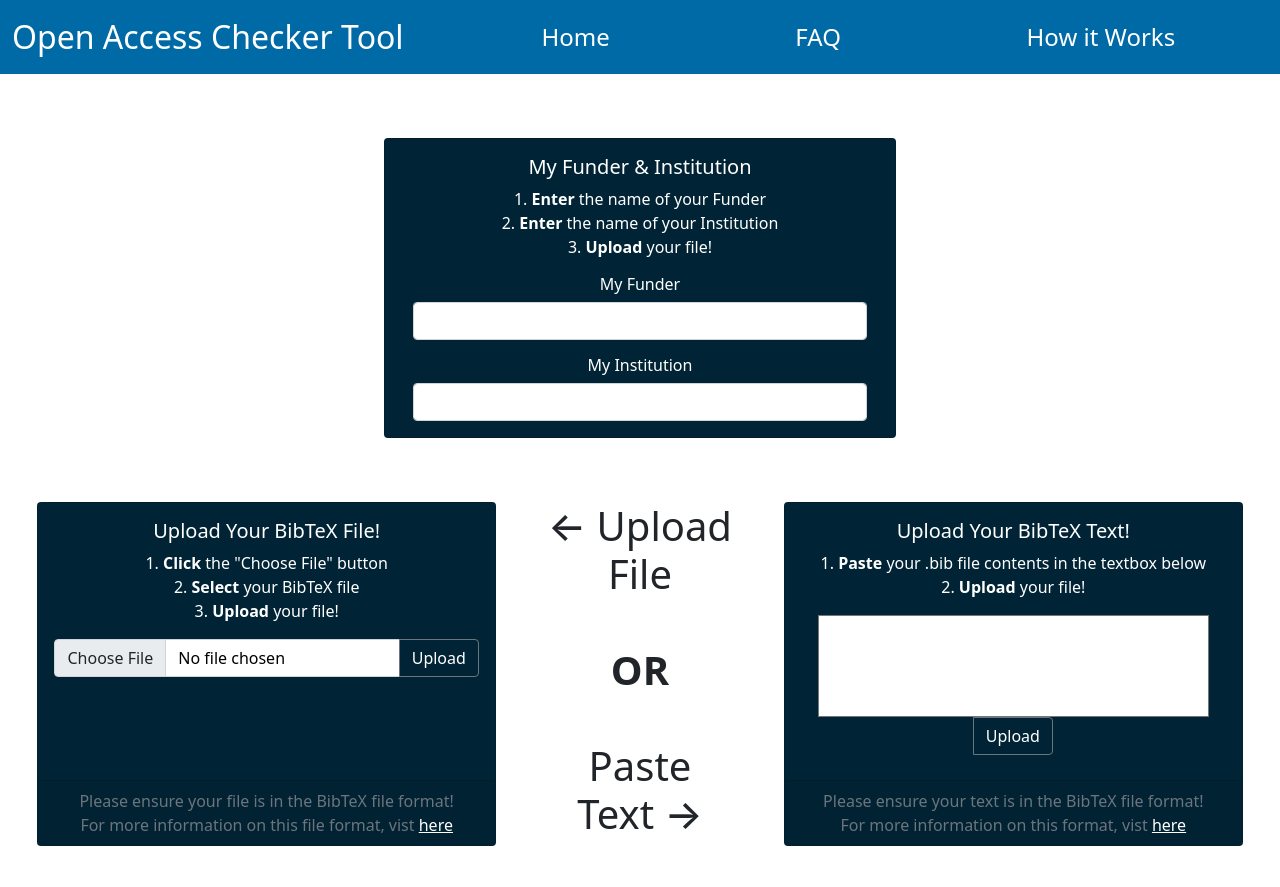
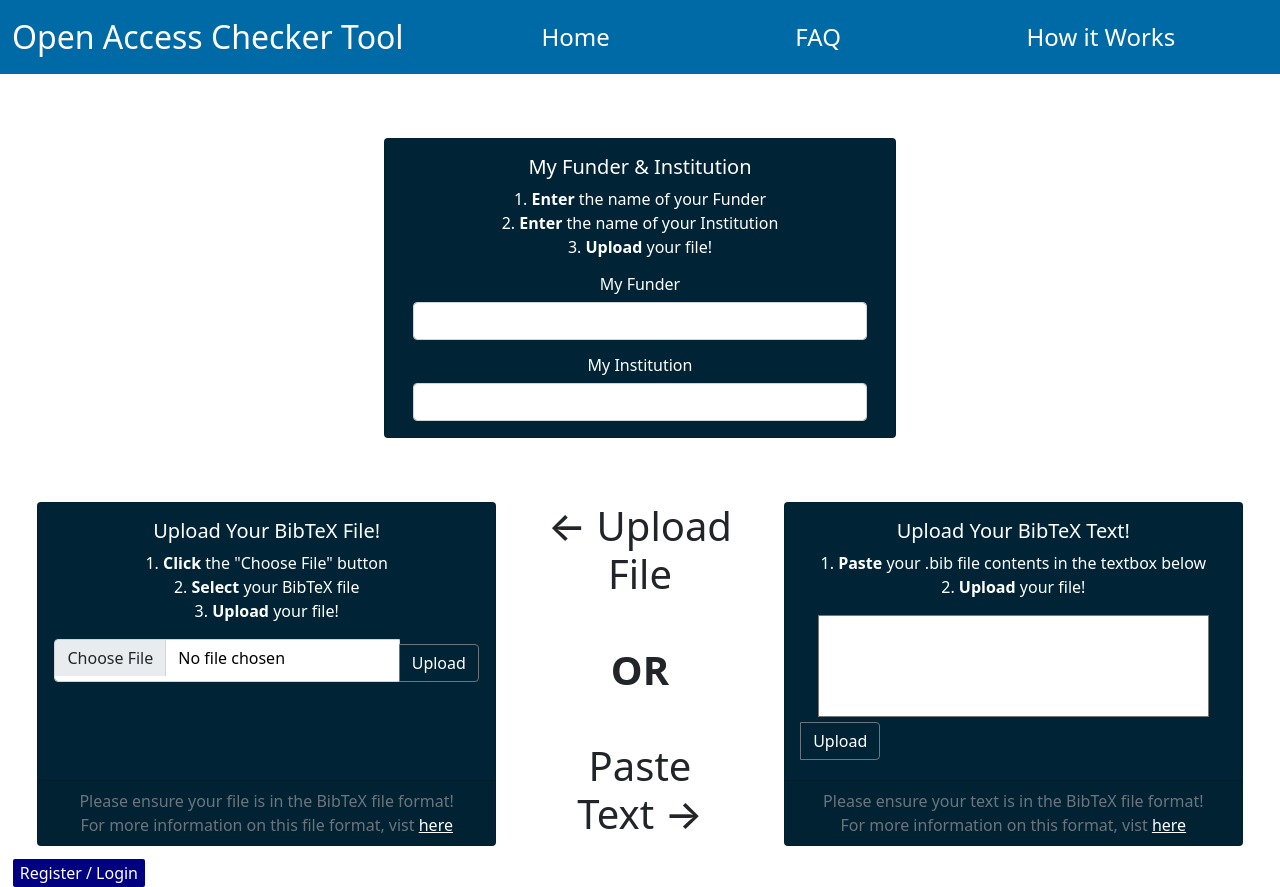
Before and after one commit to folafifo/Group8OAC, a website: page public/home.html in a window 1280 px wide. Before the commit the page ends 846 px from the top, so only its background shows below. Drawn offline with Linux system fonts and the light colour scheme.

Commit message:
login/register button
just a button that links to the login page

```diff
--- a/public/home.css
+++ b/public/home.css
@@ -61,3 +61,14 @@ div ul.navbar-nav {
 #textinputandbutton {
   justify-content: center;
 }
+
+button {
+	border: 1px solid transparent;
+	background-color: navy;
+	border-radius: 2px;
+	color: white;
+
+	margin: auto;
+	margin-top: 1%;
+	margin-left: 1%
+}
--- a/public/home.html
+++ b/public/home.html
@@ -108,6 +108,14 @@
     <script src="./dependencies/bootstrap-5.0.0-beta2-dist/js/bootstrap.min.js"></script>
     <script src="./home.js"></script>
 
+	<!-- Login Button -->
+	<button id="login" class="loginButton">Register / Login</button>
+	<script type="text/javascript">
+		document.getElementById("login").onclick = function () {
+			location.href = "./login";
+    };
+	</script>
+	<!-- Login Button - end -->
 
 </body>
 
```
Also changed, not shown: public/home.js (line endings or trailing spaces).
